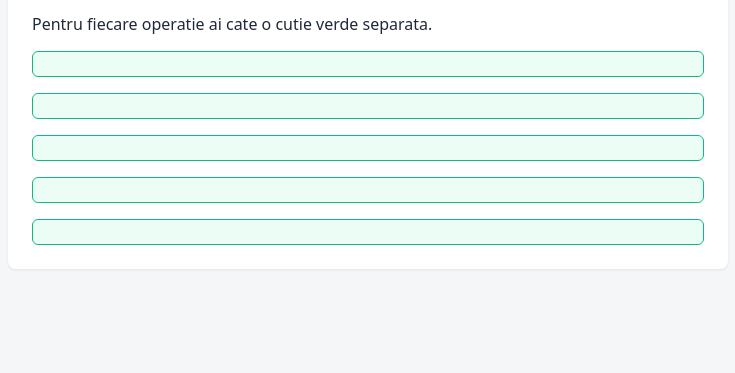
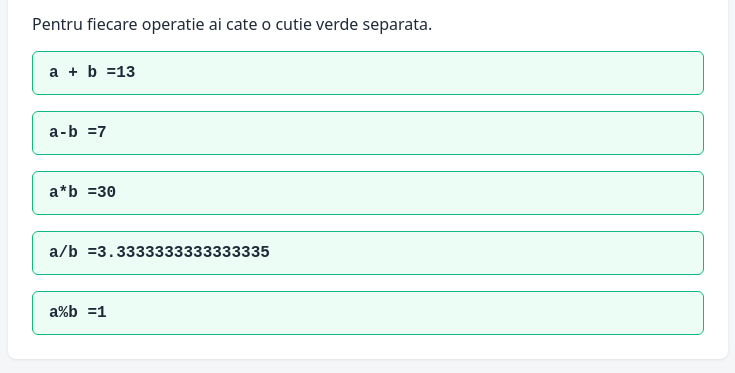
Before and after one commit to AndreeaTsn/typescript-basic, a website built with Vite: page 01-bazele/src/exercitii/03-operatii-aritmetice/index.html in a window 1280 px wide. Shown: the part 217-590 px from the top of the page, without its empty margins (272-1007 px from the left). Built offline with nearby package versions, Linux system fonts and the light colour scheme.

Commit message:
Exercitiu 1-4

```diff
--- a/01-bazele/src/exercitii/02-adunare/script.ts
+++ b/01-bazele/src/exercitii/02-adunare/script.ts
@@ -13,7 +13,8 @@ const rezultat = document.getElementById("rezultat");
 
 // TODO: const a: number = ...;
 // TODO: const b: number = ...;
-
+const variabila1: number = 5;
+const variabila2: number = 7;
 
 // =============================================================
 // PAS 2: Calculeaza suma si pune-o intr-o variabila noua "suma".
@@ -21,7 +22,7 @@ const rezultat = document.getElementById("rezultat");
 // =============================================================
 
 // TODO: const suma = ...;
-
+const suma = variabila1 + variabila2;
 
 // =============================================================
 // PAS 3: Afiseaza in cutia verde textul: Suma este: <suma>
@@ -32,3 +33,4 @@ const rezultat = document.getElementById("rezultat");
 // =============================================================
 
 // TODO: rezultat.textContent = "Suma este: " + String(...);
+rezultat.textContent = "Suma este: " + suma;
--- a/01-bazele/src/exercitii/03-operatii-aritmetice/index.html
+++ b/01-bazele/src/exercitii/03-operatii-aritmetice/index.html
@@ -18,8 +18,8 @@
 
       <p>Pentru fiecare operatie ai cate o cutie verde separata.</p>
 
-      <div id="suma" class="rezultat"></div>
-      <div id="diferenta" class="rezultat"></div>
+      <div id="suma" class="rezultat">Suma</div>
+      <div id="diferenta" class="rezultat">Diferenta</div>
       <div id="produs" class="rezultat"></div>
       <div id="cat" class="rezultat"></div>
       <div id="rest" class="rezultat"></div>
--- a/01-bazele/src/exercitii/03-operatii-aritmetice/script.ts
+++ b/01-bazele/src/exercitii/03-operatii-aritmetice/script.ts
@@ -15,7 +15,8 @@ const restDiv = document.getElementById("rest");
 
 // TODO: const a: number = ...;
 // TODO: const b: number = ...;
-
+const a: number = 10;
+const b: number = 3;
 
 // =============================================================
 // PAS 2: Calculeaza fiecare operatie si afiseaz-o in cutia ei.
@@ -30,8 +31,27 @@ const restDiv = document.getElementById("rest");
 //        sumaDiv.textContent = "a + b = " + String(a + b);
 // =============================================================
 
+const suma :number = a+b;
+
+
+sumaDiv.textContent = "a + b =" + suma;
+
 // TODO: sumaDiv.textContent = ...;
-// TODO: diferentaDiv.textContent = ...;
-// TODO: produsDiv.textContent = ...;
-// TODO: catDiv.textContent = ...;
-// TODO: restDiv.textContent = ...;
+// sumaDiv.textContent = a+b;
+
+// // TODO: diferentaDiv.textContent = ...;
+const diferenta: number = a-b;
+diferentaDiv.textContent = "a-b =" + diferenta;
+// diferentaDiv.textContent= a - b =
+// // TODO: produsDiv.textContent = ...;
+const inmultire : number = a*b;
+produsDiv.textContent = "a*b =" + inmultire;
+// produsDiv.textContent = a * b ;
+// // TODO: catDiv.textContent = ...;
+const impartire: number = a/b;
+catDiv.textContent ="a/b =" + impartire;
+// catDiv.textContent = a/b;
+// // TODO: restDiv.textContent = ...;
+const restlaimpartire: number = a%b;
+restDiv.textContent = "a%b =" + restlaimpartire;
+// restDiv.textContent = a%b ;
```
Also changed, not shown: 01-bazele/src/exercitii/01-salut/index.html (+4 -0 lines), 01-bazele/src/exercitii/02-adunare/index.html (+2 -0 lines), 01-bazele/src/exercitii/04-let-vs-const/script.ts (+8 -4 lines).
